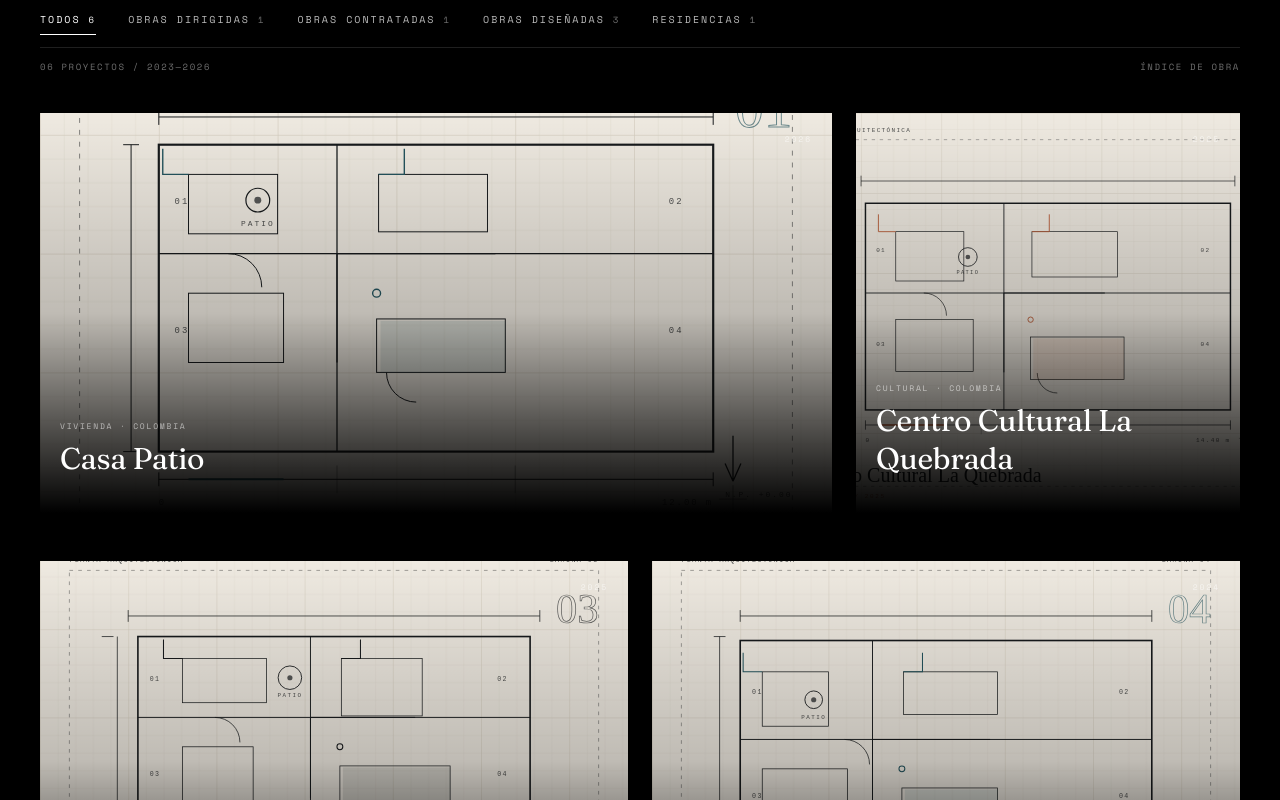
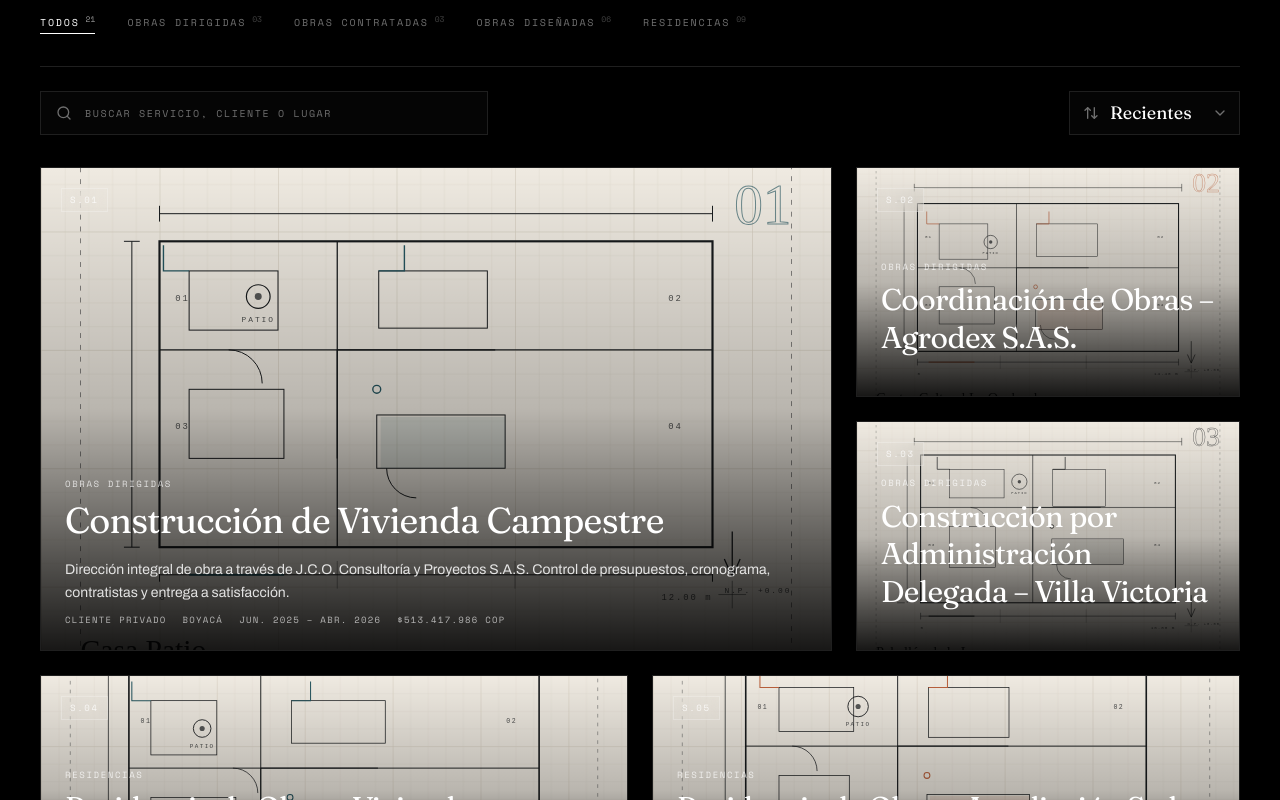
Before and after one commit to samuelVega29/arq-camiloquiroga, a React (Vite) app: page / in a window 1280 px wide. Shown: the part 1200-2000 px from the top of the page. Built offline with nearby package versions, Linux system fonts and the light colour scheme.

Commit message:
Unificar catalogo en servicios, mosaico irregular y CTA animado

```diff
--- a/src/App.jsx
+++ b/src/App.jsx
@@ -1,18 +1,13 @@
-import { useState } from 'react'
 import Navbar from './components/Navbar'
 import Hero from './components/Hero'
-import Projects from './components/Projects'
 import Services from './components/Services'
 import Approach from './components/Approach'
 import About from './components/About'
 import Contact from './components/Contact'
 import Footer from './components/Footer'
-import ProjectModal from './components/ProjectModal'
 import WhatsAppButton from './components/WhatsAppButton'
 
 export default function App() {
-  const [activeProject, setActiveProject] = useState(null)
-
   return (
     <>
       <a
@@ -24,15 +19,13 @@ export default function App() {
       <Navbar />
       <main>
         <Hero />
-        <Projects onOpenProject={setActiveProject} />
         <Services />
         <Approach />
         <About />
         <Contact />
       </main>
       <Footer />
-      <WhatsAppButton hidden={Boolean(activeProject)} />
-      <ProjectModal project={activeProject} onClose={() => setActiveProject(null)} />
+      <WhatsAppButton />
     </>
   )
 }
--- a/src/components/Hero.jsx
+++ b/src/components/Hero.jsx
@@ -119,10 +119,10 @@ export default function Hero() {
             <div className="max-w-4xl">
               <div className="flex flex-wrap items-center gap-4 animate-fade-in">
                 <a
-                  href="#proyectos"
+                  href="#servicios"
                   className="group inline-flex items-center gap-3 bg-white px-8 py-4 font-mono text-[9px] uppercase tracking-[0.2em] text-black transition-all duration-500 hover:bg-[color:var(--color-fg-soft)]"
                 >
-                  Ver catálogo
+                  Ver servicios
                   <ArrowUpRight
                     className="h-4 w-4 transition-transform duration-500 group-hover:-translate-y-0.5 group-hover:translate-x-0.5"
                     aria-hidden="true"
@@ -190,7 +190,7 @@ export default function Hero() {
               </div>
             </div>
             <a
-              href="#proyectos"
+              href="#servicios"
               className="group flex items-center gap-2 font-mono text-[9px] uppercase tracking-[0.2em] text-[color:var(--color-fg-muted)] transition-colors hover:text-white"
             >
               Scroll
--- a/src/components/Navbar.jsx
+++ b/src/components/Navbar.jsx
@@ -4,7 +4,6 @@ import { profile } from '../data/profile'
 
 const links = [
   { label: 'Inicio', href: '#inicio' },
-  { label: 'Proyectos', href: '#proyectos' },
   { label: 'Servicios', href: '#servicios' },
   { label: 'Enfoque', href: '#enfoque' },
   { label: 'Sobre mí', href: '#sobre-mi' },
--- a/src/components/ServiceCard.jsx
+++ b/src/components/ServiceCard.jsx
@@ -8,40 +8,45 @@ const images = [
   'proyectos/p07.jpg',
 ]
 
-export default function ServiceCard({ service, index }) {
+export default function ServiceCard({ service, index, featured = false }) {
   const image = images[index % images.length]
 
   return (
     <article className="group relative h-full">
-      <div className="relative h-full min-h-[340px] overflow-hidden border border-[color:var(--color-line)] bg-[color:var(--color-surface)] sm:min-h-[400px]">
+      <div className="relative h-full min-h-[320px] overflow-hidden border border-[color:var(--color-line)] bg-[color:var(--color-surface)] sm:min-h-[380px] lg:min-h-0">
         <img
           src={image}
           alt={service.title}
           loading={index < 2 ? 'eager' : 'lazy'}
           decoding="async"
-          className="absolute inset-0 h-full w-full object-cover transition duration-700 ease-out group-hover:scale-[1.025]"
+          className="absolute inset-0 h-full w-full object-cover transition duration-[1200ms] ease-out group-hover:scale-[1.04]"
         />
         <div
-          className="absolute inset-0 bg-gradient-to-t from-black via-black/20 to-transparent opacity-90 transition-opacity duration-500 group-hover:opacity-100"
+          className="absolute inset-0 bg-gradient-to-t from-black via-black/25 to-transparent opacity-90 transition-opacity duration-500 group-hover:opacity-100"
           aria-hidden="true"
         />
 
+        <span className="absolute left-5 top-5 border border-white/25 px-2 py-1 font-mono text-[9px] uppercase tracking-[0.18em] text-white/80 backdrop-blur-sm transition-colors duration-500 group-hover:border-white/60 group-hover:text-white">
+          S.{String(index + 1).padStart(2, '0')}
+        </span>
+
         <div className="absolute inset-x-0 bottom-0 p-5 sm:p-6">
-          <div className="flex items-start justify-between gap-4">
-            <div>
-              <p className="font-mono text-[9px] uppercase tracking-[0.18em] text-white/75">
-                {service.category}
-              </p>
-              <h3 className="mt-2 font-display text-2xl leading-tight tracking-[-0.02em] text-white sm:text-3xl">
-                {service.title}
-              </h3>
-            </div>
-            <span className="shrink-0 font-mono text-[9px] uppercase tracking-[0.18em] text-white/60">
-              S.{String(index + 1).padStart(2, '0')}
-            </span>
-          </div>
+          <p className="font-mono text-[9px] uppercase tracking-[0.18em] text-white/75">
+            {service.category}
+          </p>
+          <h3
+            className={`mt-2 font-display leading-tight tracking-[-0.02em] text-white ${
+              featured ? 'text-3xl sm:text-4xl' : 'text-2xl sm:text-3xl'
+            }`}
+          >
+            {service.title}
+          </h3>
 
-          <div className="mt-4 grid max-h-0 overflow-hidden gap-2 transition-all duration-500 ease-out group-hover:max-h-48">
+          <div
+            className={`mt-4 grid gap-2 overflow-hidden transition-all duration-500 ease-out ${
+              featured ? 'max-h-52' : 'max-h-0 group-hover:max-h-52'
+            }`}
+          >
             <p className="text-sm leading-relaxed text-white/85">{service.description}</p>
             <div className="flex flex-wrap items-center gap-x-4 gap-y-1 font-mono text-[9px] uppercase tracking-[0.14em] text-white/65">
               {service.client ? <span>{service.client}</span> : null}
--- a/src/components/Services.jsx
+++ b/src/components/Services.jsx
@@ -1,26 +1,82 @@
 import { useMemo, useState } from 'react'
+import { ArrowUpDown, ArrowUpRight, ChevronDown, Search, X } from 'lucide-react'
 import { services, serviceCategories } from '../data/services'
 import Reveal from './Reveal'
 import ServiceCard from './ServiceCard'
 
+const MOSAIC = [
+  { span: 'lg:col-span-8 lg:row-span-2', tall: true },
+  { span: 'lg:col-span-4 lg:row-span-1', tall: false },
+  { span: 'lg:col-span-4 lg:row-span-1', tall: false },
+  { span: 'lg:col-span-6 lg:row-span-1', tall: false },
+  { span: 'lg:col-span-6 lg:row-span-1', tall: false },
+]
+
 function getLayout(index, total) {
-  if (total === 1) return 'lg:col-span-12'
-  if (index === 0) return 'lg:col-span-7'
-  if (index === 1) return 'lg:col-span-5'
-  if (total === 3 && index === 2) return 'lg:col-span-12'
-  if (total === 4) return 'lg:col-span-6'
-  if (total === 5 && index === 4) return 'lg:col-span-12'
-  if (total === 6 && index === 5) return 'lg:col-span-12'
-  return 'lg:col-span-6'
+  if (total === 1) return { span: 'lg:col-span-12 lg:row-span-2', tall: true }
+
+  if (index === total - 1) {
+    const remainder = total % 5
+    if (remainder === 1) return { span: 'lg:col-span-12 lg:row-span-1', tall: false }
+    if (remainder === 2) return { span: 'lg:col-span-4 lg:row-span-2', tall: true }
+    if (remainder === 4) return { span: 'lg:col-span-12 lg:row-span-1', tall: false }
+  }
+
+  return MOSAIC[index % 5]
+}
+
+function latestYear(year) {
+  const matches = String(year ?? '').match(/\d{4}/g)
+  return matches ? Number(matches[matches.length - 1]) : 0
 }
 
 export default function Services() {
   const [filter, setFilter] = useState('Todos')
+  const [query, setQuery] = useState('')
+  const [sort, setSort] = useState('recientes')
+
+  const counts = useMemo(() => {
+    const base = { Todos: services.length }
+    serviceCategories.slice(1).forEach((category) => {
+      base[category] = services.filter((service) => service.category === category).length
+    })
+    return base
+  }, [])
 
   const filtered = useMemo(() => {
-    if (filter === 'Todos') return services
-    return services.filter((service) => service.category === filter)
-  }, [filter])
+    const term = query.trim().toLowerCase()
+
+    let list = services.filter(
+      (service) => filter === 'Todos' || service.category === filter,
+    )
+
+    if (term) {
+      list = list.filter((service) =>
+        `${service.title} ${service.category} ${service.client} ${service.location} ${service.year} ${service.description}`
+          .toLowerCase()
+          .includes(term),
+      )
+    }
+
+    const sorted = [...list]
+
+    if (sort === 'recientes') {
+      sorted.sort((a, b) => latestYear(b.year) - latestYear(a.year))
+    } else if (sort === 'antiguos') {
+      sorted.sort((a, b) => latestYear(a.year) - latestYear(b.year))
+    } else if (sort === 'titulo') {
+      sorted.sort((a, b) => a.title.localeCompare(b.title, 'es'))
+    }
+
+    return sorted
+  }, [filter, query, sort])
+
+  const hasFilters = filter !== 'Todos' || query.trim() !== ''
+
+  const resetFilters = () => {
+    setFilter('Todos')
+    setQuery('')
+  }
 
   return (
     <section id="servicios" className="border-t border-[color:var(--color-line)] py-24 sm:py-36">
@@ -35,7 +91,8 @@ export default function Services() {
               <h2 className="mt-6 display-title text-[clamp(3rem,9vw,7rem)]">Servicios</h2>
               <p className="mt-6 max-w-2xl text-base leading-relaxed text-[color:var(--color-fg-soft)] sm:text-lg">
                 Obras dirigidas, contratadas y diseñadas, además de residencias de obra para
-                sector privado y público.
+                sector privado y público. Cada trabajo reúne planos, imágenes y la memoria del
+                proceso.
               </p>
             </div>
             <p className="shrink-0 font-mono text-[9px] uppercase tracking-[0.26em] text-[color:var(--color-fg-muted)]">
@@ -59,13 +116,16 @@ export default function Services() {
                   role="tab"
                   aria-selected={isActive}
                   onClick={() => setFilter(category)}
-                  className={`group relative pb-1 font-mono text-[10px] uppercase tracking-[0.18em] transition-colors ${
+                  className={`group relative flex items-baseline gap-1.5 pb-1 font-mono text-[10px] uppercase tracking-[0.18em] transition-colors ${
                     isActive
                       ? 'text-white'
                       : 'text-[color:var(--color-fg-muted)] hover:text-white'
                   }`}
                 >
                   {category}
+                  <sup className="text-[8px] tracking-normal opacity-60">
+                    {String(counts[category] ?? 0).padStart(2, '0')}
+                  </sup>
                   <span
                     className={`absolute left-0 bottom-0 h-px w-full bg-white transition-transform duration-500 ease-out origin-left ${
                       isActive ? 'scale-x-100' : 'scale-x-0 group-hover:scale-x-100'
@@ -77,36 +137,123 @@ export default function Services() {
           </nav>
         </Reveal>
 
-        <div className="mt-10 grid grid-cols-1 gap-x-6 gap-y-12 md:grid-cols-2 lg:grid-cols-12">
+        <Reveal delay={120}>
+          <div className="mt-8 flex flex-col gap-3 border-t border-[color:var(--color-line)] pt-6 sm:flex-row sm:items-center sm:justify-between">
+            <div className="relative w-full max-w-md">
+              <Search
+                className="pointer-events-none absolute left-4 top-1/2 h-4 w-4 -translate-y-1/2 text-[color:var(--color-fg-muted)]"
+                aria-hidden="true"
+              />
+              <input
+                type="search"
+                value={query}
+                onChange={(event) => setQuery(event.target.value)}
+                placeholder="Buscar servicio, cliente o lugar"
+                aria-label="Buscar servicios"
+                className="h-11 w-full appearance-none border border-[color:var(--color-line)] bg-[color:var(--color-surface)] pl-11 pr-10 font-mono text-[10px] uppercase tracking-[0.16em] text-white placeholder:text-[color:var(--color-fg-muted)] transition-colors focus:border-white/40 focus:outline-none [&::-webkit-search-cancel-button]:hidden"
+              />
+              {query ? (
+                <button
+                  type="button"
+                  onClick={() => setQuery('')}
+                  aria-label="Borrar búsqueda"
+                  className="absolute right-3 top-1/2 -translate-y-1/2 text-[color:var(--color-fg-muted)] transition-colors hover:text-white"
+                >
+                  <X className="h-4 w-4" />
+                </button>
+              ) : null}
+            </div>
+
+            <div className="flex items-center gap-4">
+              {hasFilters ? (
+                <button
+                  type="button"
+                  onClick={resetFilters}
+                  className="font-mono text-[9px] uppercase tracking-[0.2em] text-[color:var(--color-fg-muted)] underline decoration-[color:var(--color-line)] underline-offset-4 transition-colors hover:text-white"
+                >
+                  Limpiar
+                </button>
+              ) : null}
+
+              <div className="relative">
+                <ArrowUpDown
+                  className="pointer-events-none absolute left-3.5 top-1/2 h-4 w-4 -translate-y-1/2 text-[color:var(--color-fg-muted)]"
+                  aria-hidden="true"
+                />
+                <select
+                  id="services-sort"
+                  value={sort}
+                  onChange={(event) => setSort(event.target.value)}
+                  className="h-11 appearance-none border border-[color:var(--color-line)] bg-[color:var(--color-surface)] pl-10 pr-10 font-display text-base text-white transition-colors hover:border-white/40 focus:border-white/60 focus:outline-none sm:text-lg"
+                >
+                  <option value="recientes">Recientes</option>
+                  <option value="antiguos">Antiguos</option>
+                  <option value="titulo">Título A–Z</option>
+                </select>
+                <ChevronDown
+                  className="pointer-events-none absolute right-3 top-1/2 h-4 w-4 -translate-y-1/2 text-[color:var(--color-fg-muted)]"
+                  aria-hidden="true"
+                />
+              </div>
+            </div>
+          </div>
+        </Reveal>
+
+        <div className="mt-8 grid grid-cols-1 gap-x-6 gap-y-6 md:grid-cols-2 lg:grid-cols-12 lg:auto-rows-[230px]">
           {filtered.map((service, index) => {
             const layout = getLayout(index, filtered.length)
             return (
               <Reveal
                 key={service.id}
                 delay={(index % 3) * 70}
-                className={`${layout} ${filtered.length === 1 ? 'md:col-span-2' : ''} h-full`}
+                className={`${layout.span} h-full ${
+                  filtered.length === 1 ? 'md:col-span-2' : ''
+                }`}
               >
-                <ServiceCard
-                  service={service}
-                  index={index}
-                />
+                <ServiceCard service={service} index={index} featured={layout.tall} />
               </Reveal>
             )
           })}
         </div>
 
-        <div className="mt-12 flex flex-col gap-3 border-t border-[color:var(--color-line)] pt-8 sm:flex-row sm:items-center sm:justify-between">
-          <p className="max-w-xl text-sm leading-relaxed text-[color:var(--color-fg-soft)]">
-            Obras y servicios prestados a empresas privadas, entidades públicas y clientes
-            particulares.
+        {filtered.length === 0 ? (
+          <p className="mt-10 border border-dashed border-[color:var(--color-line)] px-6 py-14 text-center font-mono text-[10px] uppercase tracking-[0.2em] text-[color:var(--color-fg-muted)]">
+            Sin resultados. Prueba con otro término.
           </p>
-          <a
-            href="#contacto"
-            className="font-mono text-[10px] uppercase tracking-[0.18em] text-[color:var(--color-fg-soft)] underline decoration-[color:var(--color-line)] underline-offset-4 transition-colors hover:text-white"
-          >
-            Solicitar cotización
-          </a>
-        </div>
+        ) : null}
+
+        <Reveal delay={120}>
+          <div className="group/cta relative mt-14 overflow-hidden border border-[color:var(--color-line)] bg-[color:var(--color-surface)]">
+            <div className="cta-pulse pointer-events-none absolute -right-16 -top-24 h-64 w-64 rounded-full bg-white/10 blur-3xl" aria-hidden="true" />
+            <div
+              className="pointer-events-none absolute inset-0 bg-[radial-gradient(120%_140%_at_100%_0%,rgba(255,255,255,0.08),transparent_55%)]"
+              aria-hidden="true"
+            />
+
+            <div className="relative flex flex-col gap-8 px-6 py-10 sm:flex-row sm:items-center sm:justify-between sm:px-10 sm:py-12">
+              <p className="max-w-xl text-base leading-relaxed text-[color:var(--color-fg-soft)] sm:text-lg">
+                Cada proyecto se acompaña de planos, imágenes y una descripción del proceso.
+              </p>
+
+              <a href="#contacto" className="group/link inline-flex items-center gap-4">
+                <span className="relative font-display text-2xl leading-none tracking-[-0.02em] text-white sm:text-3xl">
+                  Hablemos de un proyecto
+                  <span className="absolute -bottom-1.5 left-0 h-px w-full origin-left scale-x-0 bg-white transition-transform duration-500 ease-out group-hover/link:scale-x-100" />
+                </span>
+                <span className="inline-flex h-12 w-12 shrink-0 items-center justify-center rounded-full border border-white/30 text-white transition-all duration-500 group-hover/link:border-white group-hover/link:bg-white group-hover/link:text-black">
+                  <ArrowUpRight
+                    className="h-5 w-5 transition-transform duration-500 group-hover/link:-translate-y-0.5 group-hover/link:translate-x-0.5"
+                    aria-hidden="true"
+                  />
+                </span>
+              </a>
+            </div>
+
+            <div className="pointer-events-none absolute inset-x-0 bottom-0 h-px overflow-hidden">
+              <span className="cta-shine block h-px w-1/2 bg-gradient-to-r from-transparent via-white to-transparent" />
+            </div>
+          </div>
+        </Reveal>
       </div>
     </section>
   )
```
Also changed, not shown: src/index.css (+29 -0 lines).
